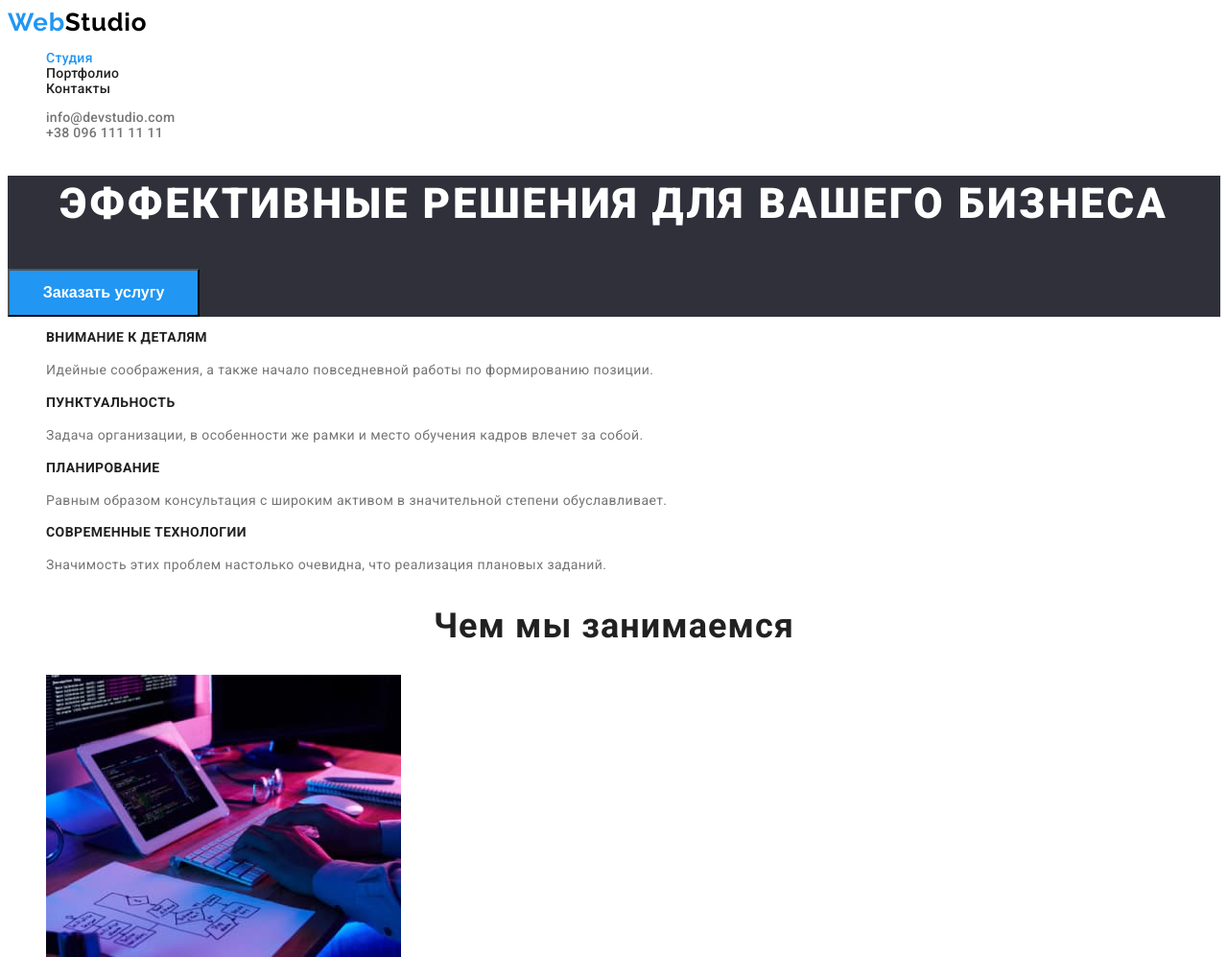
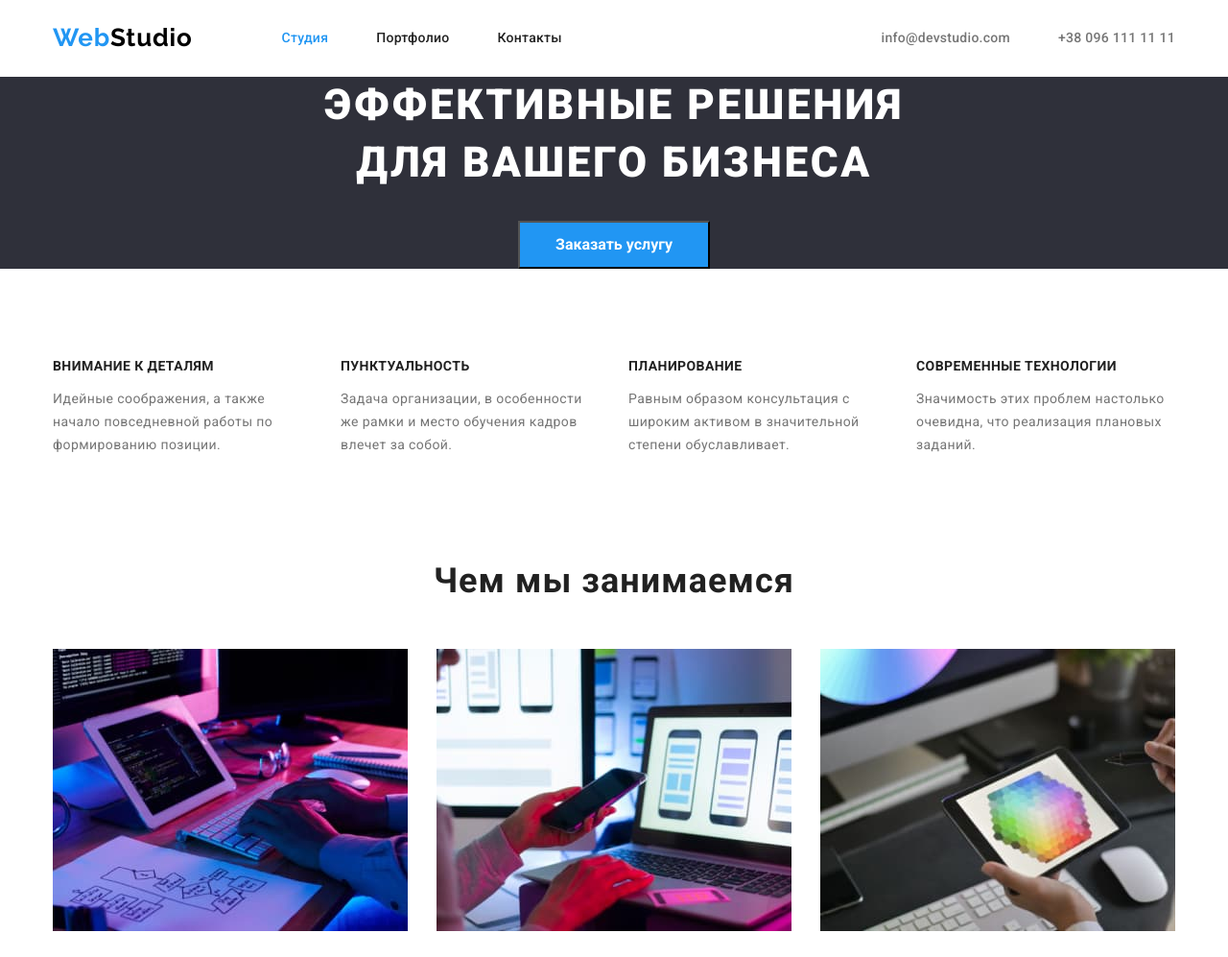
Before and after one commit to Stranger1978/goit-markup-hw-03, a plain HTML site: page index.html in a window 1280 px wide. Shown: the top 997 px of the page at 96% size. Drawn offline with nearby package versions, Linux system fonts and the light colour scheme.

Commit message:
update_css

```diff
--- a/css/styles.css
+++ b/css/styles.css
@@ -23,6 +23,8 @@ body {
     color: var(--main-text-color);
     font-family: 'Roboto', sans-serif; /*по всей странице кроме логотипа этот шрифт*/
 }
+
+
 /* Header */
 /*можно было вместо .header описать характеристики основного шрифта в .site-nav{} и в
  .header .contact {} на случай если они будут меняться в дальнейшем,
@@ -30,27 +32,24 @@ body {
   переназначить шрифт и характеристики*/
 
 .header {
-    font-weight: 500;
+        font-weight: 500;
     font-size: 14px;
     line-height: 1.14;
     letter-spacing: 0.02em; /*переназначаем интервал*/
    }
 
-.logo {
-    color: #000000;
-    font-family: 'Raleway'; /*переназначаем шрифт*/
-    font-weight: 700;
-    font-size: 26px;
-    line-height: 1.2; /*переназначаем значение*/
-    letter-spacing: 0.03em; /*так как хедер переназначил это значение на другое, надо его опять назначить*/
-    text-decoration: none;
-}
-.logo-part {
-    color: var(--accent-color);
+.container {
+    margin-left: auto;
+    margin-right: auto;
+    width: 1200px;
+    padding-left: 15px;
+    padding-right: 15px;
 }
 
 .list {
     list-style-type: none;
+    margin: 0;
+    padding: 0;
 }
 
 .link {
@@ -67,6 +66,34 @@ body {
     color: var(--accent-color);
 }
 
+.logo {
+    display: flex;
+    align-items: center;
+
+    text-decoration: none;
+    color: #000000;
+    font-family: 'Raleway'; /*переназначаем шрифт*/
+    font-weight: 700;
+    font-size: 26px;
+    line-height: 1.2; /*переназначаем значение*/
+    letter-spacing: 0.03em; /*так как хедер переназначил это значение на другое, надо его опять назначить*/
+}
+
+.logo-part {
+    color: var(--accent-color);
+}
+
+.header-nav .list {
+    display: flex;
+}
+
+.contact-nav {
+    margin-left: auto;
+}
+.list .item + .item {
+margin-left: 50px;
+}
+
 .header-contact {
     color: var(--main-text-color);
     text-decoration: none;
@@ -77,19 +104,45 @@ body {
     color: var(--accent-color);
 }
 
+.main-nav {
+    display: flex;
+}
+
+.header-nav {
+    display: flex;
+    align-items: center;
+}
+
+.header-nav .item {
+    margin-top: 11px;
+    margin-bottom: 11px;
+    padding-top: 21px;
+    padding-bottom: 21px;
+}
+
+.header-nav .logo {
+    margin-top: 24px;
+    margin-bottom: 25px;
+    margin-right: 93px;
+}
+
 /* Hero */
 .hero {
     background-color: var(--footer-hero-background);
-
+    text-align: center;
+   /* height: 600px; висота героя согласно макета 600 пикселей, сделал для визуальной наглядности*/
 }
 
 .hero-title {
+    margin:0 0 30px 0;
+    /* margin-bottom: 30px; */
+   /* padding: 200px 0 30px 0; сделал это просто для визуальной наглядности*/
+
     color: #FFFFFF;
     font-weight: 900;
     font-size: 44px;
     line-height: 1.36; /* в макете дизайнер оставил значение в % */
     letter-spacing: 0.06em;
-    text-align: center;
     text-transform: uppercase;
 }
 
@@ -110,7 +163,6 @@ body {
     background-color: #188CE8;
     color: #FFFFFF;
 }
-/* Buttons */
 
 /* Section */
 .section-title {
@@ -125,19 +177,55 @@ body {
 
 /* Features */
 .feature-list {
+    margin: 0;
+    padding: 0;
+
     font-size: 14px;
     line-height: 1.71;
     list-style-type: none;
     letter-spacing: 0.03em;
+    display: flex;
+   /* text-align: center;*/
+
 }
 
 .feature-list-title {
+    margin: 94px 0 10px 0;
+    padding: 0;
+
     color: var(--title-text-color);
     font-weight: 700;
     font-size: 14px;
     line-height: 1.14;
     text-transform: uppercase;
     letter-spacing: 0.03em;
+
+}
+
+.feature-item {
+    width: 270px;
+}
+
+.feature-item + .feature-item {
+    margin-left: 30px;
+}
+
+/*work list */
+.work {
+    margin: 94px 0 50px 0;
+    padding: 0;
+}
+
+.work-list {
+    margin: 0;
+    padding: 0;
+
+    list-style-type: none;
+    display: flex;
+}
+
+.work-item + .work-item {
+    margin-left: 30px;
 }
 
 /* Team */
@@ -147,6 +235,8 @@ body {
     background-color: var(--second-background);
     list-style-type: none;
     letter-spacing: 0.03em;
+    display: flex;
+
 }
 
 .team-list-title {
@@ -154,6 +244,7 @@ body {
     font-weight: 500; /* переназначаем */
     font-size: 16px;
     letter-spacing: 0.03em;
+
 }
 
 
@@ -199,17 +290,39 @@ body {
     font-size: 16px;
     line-height: 1.62; /* дизайнер оставил в макете значение в % */
     cursor: pointer;
+    height: 38px;
+    min-width: 73px;
+    border-radius: 4px;
+    border: 1px solid transparent;
     }
 
-    .button:hover,
-    .button:focus {
-        background-color: var(--accent-color);
-        color: #FFFFFF;
+.button:hover,
+.button:focus {
+    background-color: var(--accent-color);
+    color: #FFFFFF;
     }
 
+.item-button + .item-button {
+    margin-left: 8px;
 
-.projects {
+    }
+
+.projects-buttons {
+    margin: 0;
+    padding: 0;
+
     list-style-type: none;
+    display: flex;
+    justify-content: center;
+}
+
+.projects-example {
+    margin: 0;
+    padding: 0;
+
+    list-style-type: none;
+    display: flex;
+    flex-wrap: wrap;
 }
 
 .projects-link{
@@ -218,6 +331,7 @@ body {
     color: var(--main-text-color);
     letter-spacing: 0.03em;
     text-decoration: none;
+
 }
 
 .projects-title {
@@ -227,3 +341,16 @@ body {
     line-height: 2;
     letter-spacing: 0.06em;
 }
+
+.item-project {
+    width: 370px;
+    margin-right: 30px;
+    margin-bottom: 30px;
+}
+
+.item-project:nth-child(3n) {
+    margin-right: 0;
+}
+.item-project:nth-last-child(-n +3) {
+    margin-bottom: 0;
+}
--- a/index.html
+++ b/index.html
@@ -6,60 +6,63 @@
     <meta name="viewport" content="width=device-width, initial-scale=1.0">
     <title lang="en">HOME WORK 2</title>
     <link href="https://fonts.googleapis.com/css2?family=Raleway:wght@700&family=Roboto:wght@400;500;700;900&display=swap" rel="stylesheet">
+    <link rel="stylesheet" href="https://cdnjs.cloudflare.com/ajax/libs/modern-normalize/1.0.0/modern-normalize.min.css"/>
     <link rel="stylesheet" href="./css/styles.css">
 </head>
 <body>
     <header class="header">
-      <nav>
+        <div class="container header-nav">
+            <nav class="main-nav">
               <a href="/" lang="en" class="logo">
                   <span class="logo-part">Web</span>Studio
               </a>
 
-        <ul class="list">
-            <li><a href="./index.html" class="link current">Студия</a></li>
-            <li><a href="./portfolio.html" class="link">Портфолио</a></li>
-            <li><a href="" class="link">Контакты</a></li>
+              <ul class="site-nav list">
+                  <li class="item"><a href="./index.html" class="link current">Студия</a></li>
+                  <li class="item"><a href="./portfolio.html" class="link">Портфолио</a></li>
+                  <li class="item"><a href="" class="link">Контакты</a></li>
               </ul>
             </nav>
-        <ul class="list">
-            <li><a href="mailto:info@devstudio.com" class="header-contact">info@devstudio.com</a></li>
-            <li><a href="tel:+380961111111" class="header-contact">+38 096 111 11 11</a></li>
+              <ul class="contact-nav list">
+                  <li class="item"><a href="mailto:info@devstudio.com" class="header-contact">info@devstudio.com</a></li>
+                  <li class="item"><a href="tel:+380961111111" class="header-contact">+38 096 111 11 11</a></li>
               </ul>
+            </div>
     </header>
 
     <main>
         <section class="hero">
-            <h1 class="hero-title">Эффективные решения для вашего бизнеса</h1>
+            <h1 class="hero-title">Эффективные решения<br>для вашего бизнеса</h1>
             <button type="button" class="hero-button">Заказать услугу</button>
 
         </section>
 
             <!-- Секция особенностей-->
-        <section class="section">
+        <section class="section container">
             <!--we will hide this title later-->
             <h2 class="section-title" hidden>Особенности</h2>
             <ul class="feature-list">
-                <li><h3 class="feature-list-title">Внимание к деталям</h3>
+                <li class="feature-item"><h3 class="feature-list-title">Внимание к деталям</h3>
                     <p>Идейные соображения, а также начало повседневной работы по формированию позиции.</p>
                 </li>
-                <li><h3 class="feature-list-title">Пунктуальность</h3>
+                <li class="feature-item"><h3 class="feature-list-title">Пунктуальность</h3>
                     <p>Задача организации, в особенности же рамки и место обучения кадров влечет за собой.</p>
                 </li>
-                <li><h3 class="feature-list-title">Планирование</h3>
+                <li class="feature-item"><h3 class="feature-list-title">Планирование</h3>
                     <p>Равным образом консультация с широким активом в значительной степени обуславливает.</p>
                 </li>
-                <li><h3 class="feature-list-title">Современные технологии</h3>
+                <li class="feature-item"><h3 class="feature-list-title">Современные технологии</h3>
                     <p>Значимость этих проблем настолько очевидна, что реализация плановых заданий.</p>
                 </li>
             </ul>
         </section>
     <!--Секция примеров работ -->
-        <section class="section">
-            <h2 class="section-title">Чем мы занимаемся</h2>
-            <ul class="list">
-                <li><img src="./images/design_for_pc.jpg" alt="Раработка для компьютеров" width="370"></li>
-                <li><img src="./images/design_for_smartphone.jpg" alt="Раработка для смартфонов" width="370"></li>
-                <li><img src="./images/design_for_tablet.jpg" alt="Раработка для планшетов" width="370"></li>
+        <section class="section container">
+            <h2 class="section-title work">Чем мы занимаемся</h2>
+            <ul class="work-list">
+                <li class="work-item"><img src="./images/design_for_pc.jpg" alt="Раработка для компьютеров" width="370"></li>
+                <li class="work-item"><img src="./images/design_for_smartphone.jpg" alt="Раработка для смартфонов" width="370"></li>
+                <li class="work-item"><img src="./images/design_for_tablet.jpg" alt="Раработка для планшетов" width="370"></li>
             </ul>
         </section>
 
```
Also changed, not shown: portfolio.html (+28 -25 lines). Lines whose indentation alone changed are shown as unchanged.
